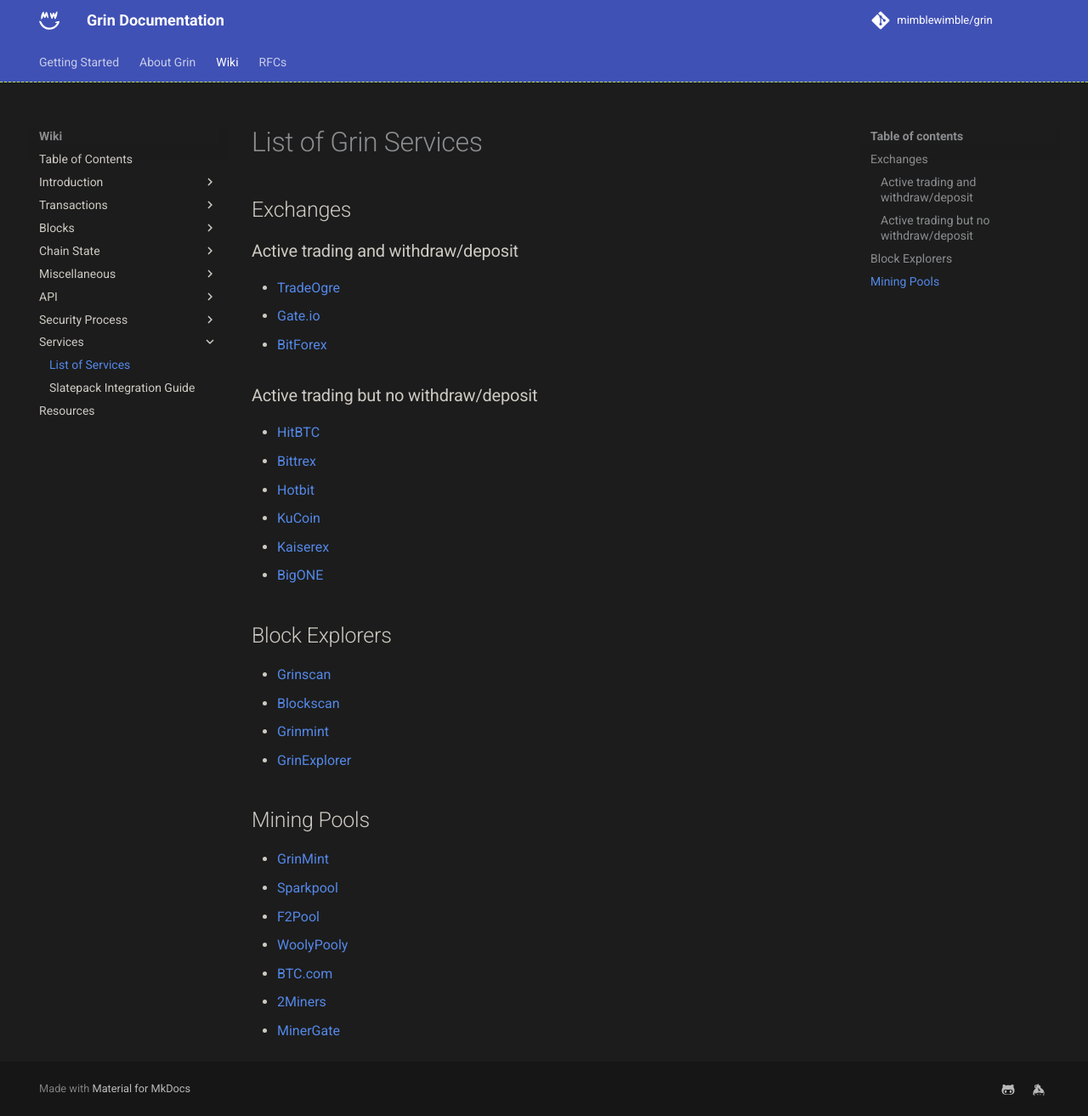
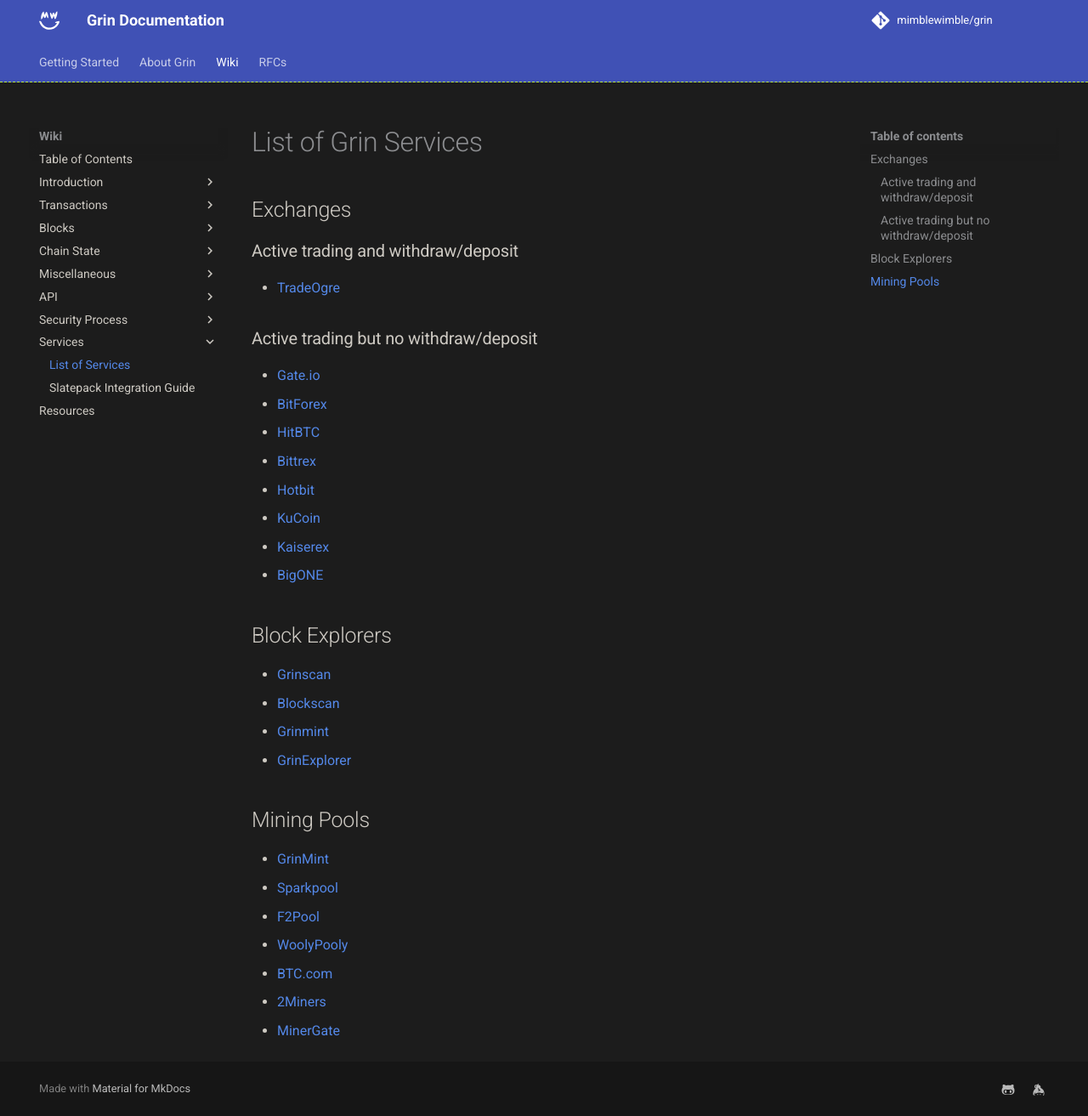
Before and after one commit to mimblewimble/docs, an MkDocs documentation site: the page built from docs/wiki/services/list-of-services.md, in a window 1280 px wide and 1313 px high. Shown: the whole window at 85% size. Built offline with MkDocs 1.6.1 and Material for MkDocs 9.7.7, drawn with Linux system fonts in a browser that asks for light colours; comment, search, counter and statistics services are not loaded.

```diff
--- a/docs/wiki/services/list-of-services.md
+++ b/docs/wiki/services/list-of-services.md
@@ -5,12 +5,11 @@
 ### Active trading and withdraw/deposit
 
 - [TradeOgre](https://tradeogre.com/markets)
-- [Gate.io](https://www.gate.io/)
-- [BitForex](https://www.bitforex.com/)
-
 
 ### Active trading but no withdraw/deposit
 
+- [Gate.io](https://www.gate.io/)
+- [BitForex](https://www.bitforex.com/)
 - [HitBTC](https://hitbtc.com/)
 - [Bittrex](https://global.bittrex.com/)
 - [Hotbit](https://www.hotbit.io/)
```
